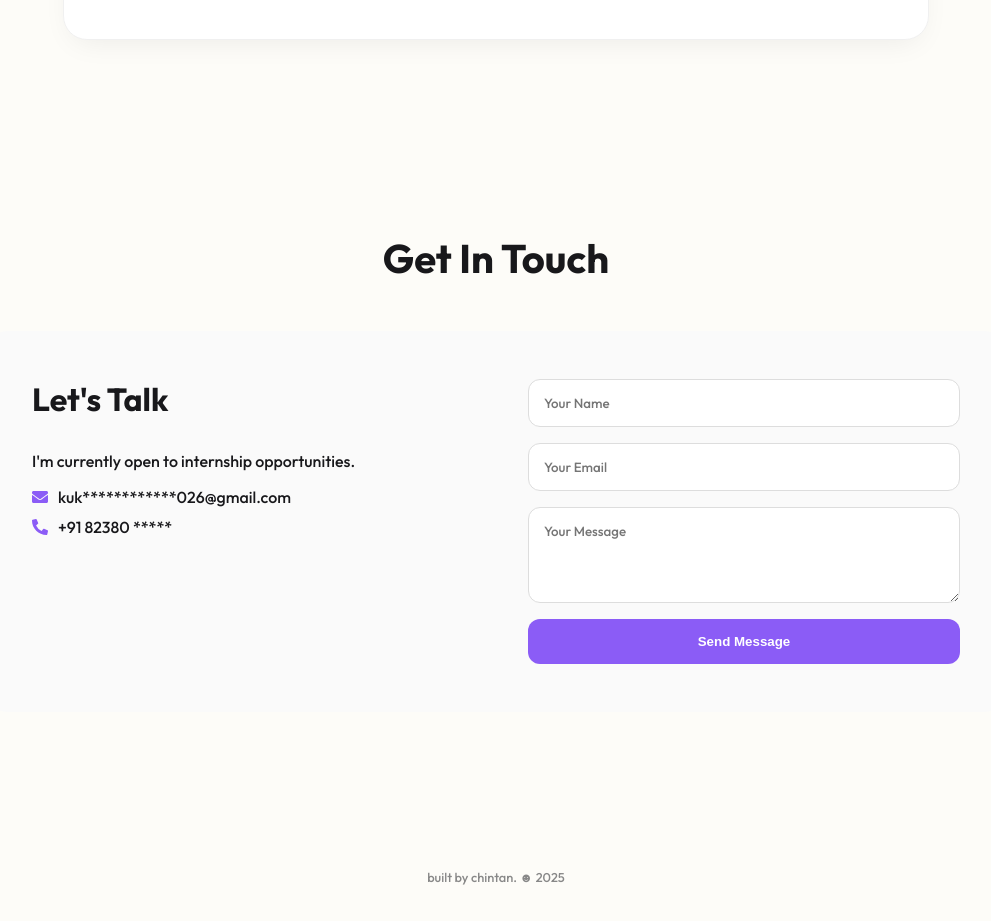
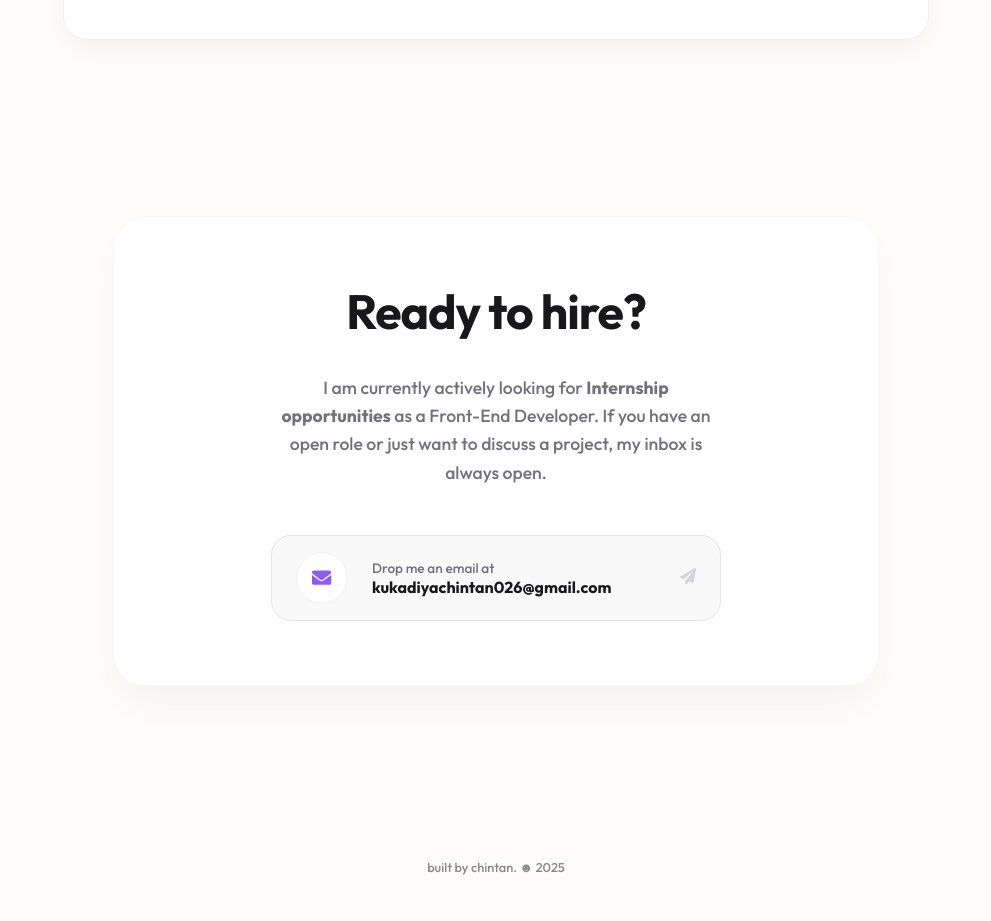
Before and after one commit to ck0xdev/ckPortfolio, a React (Vite) app: page / in a window 1280 px wide. Shown: the part 2360-3281 px from the top of the page, without its empty margins (144-1135 px from the left). Built offline with nearby package versions, Linux system fonts and the light colour scheme.

Commit message:
change contact options

```diff
--- a/src/App.css
+++ b/src/App.css
@@ -1,10 +1,10 @@
 @import url("https://fonts.googleapis.com/css2?family=Outfit:wght@300;500;700&display=swap");
 
 :root {
-  --bg-color: #fdfcf8; /* Creamy White */
-  --text-main: #18181b; /* Soft Black */
-  --text-muted: #71717a; /* Grey */
-  --accent: #8b5cf6; /* Soft Purple */
+  --bg-color: #fdfcf8;       /* Creamy White */
+  --text-main: #18181b;      /* Soft Black */
+  --text-muted: #71717a;     /* Grey */
+  --accent: #8b5cf6;         /* Soft Purple */
   --glass: rgba(255, 255, 255, 0.7);
   --shadow: 0 10px 30px -10px rgba(0, 0, 0, 0.08);
   --radius: 24px;
@@ -256,62 +256,109 @@ body {
   transform: translateY(-2px);
 }
 
-/* --- CONTACT --- */
+/* --- CONTACT SECTION (Professional Email Only) --- */
 .contact-section {
-  padding: 5rem 10%;
-
+  padding: 6rem 10%;
+  display: flex;
+  justify-content: center;
 }
 
-.contact-container {
-  display: grid;
-  grid-template-columns: 1fr 1fr;
-  gap: 4rem;
-  max-width: 1000px;
-  margin: 0 auto;
-  background: #fafafa;
-  padding: 3rem;
-  border-radius: var(--radius);
+.contact-card-centered {
+  background: white;
+  width: 100%;
+  max-width: 700px;
+  padding: 4rem 2rem;
+  border-radius: 32px;
+  text-align: center;
+  box-shadow: 0 20px 40px -10px rgba(0,0,0,0.05);
+  border: 1px solid rgba(0,0,0,0.03);
+  display: flex;
+  flex-direction: column;
+  align-items: center;
 }
 
-.contact-info h3 {
-  font-size: 2rem;
-  margin-top: 0;
+.contact-card-centered h2 {
+  font-size: 3rem;
+  margin: 0 0 1rem 0;
+  letter-spacing: -1px;
+  color: var(--text-main);
 }
 
-.contact-form {
-  display: flex;
-  flex-direction: column;
-  gap: 1rem;
+.contact-card-centered p {
+  font-size: 1.1rem;
+  color: var(--text-muted);
+  max-width: 450px;
+  margin-bottom: 3rem;
+  line-height: 1.6;
 }
 
-.contact-form input,
-.contact-form textarea {
+/* Big Email Button */
+.email-cta {
+  display: flex;
+  align-items: center;
+  gap: 1.5rem;
+  background: #f9f9fa; /* Very light grey */
+  padding: 1rem 1.5rem;
+  border-radius: 20px;
+  text-decoration: none;
+  border: 1px solid #e4e4e7;
+  transition: all 0.3s cubic-bezier(0.25, 0.8, 0.25, 1);
   width: 100%;
-  padding: 15px;
-  border: 1px solid #ddd;
-  border-radius: 12px;
-  font-family: inherit;
-  background: white;
+  max-width: 450px;
   box-sizing: border-box;
 }
 
-.btn-submit {
-  padding: 15px;
-  background: var(--accent);
-  color: white;
-  border: none;
-  border-radius: 12px;
-  font-weight: bold;
-  cursor: pointer;
+.email-cta:hover {
+  background: white;
+  border-color: var(--accent);
+  transform: translateY(-5px);
+  box-shadow: 0 10px 30px -5px rgba(139, 92, 246, 0.2); /* Purple Glow */
+}
+
+.icon-box {
+  background: white;
+  width: 50px;
+  height: 50px;
+  border-radius: 50%;
+  display: flex;
+  align-items: center;
+  justify-content: center;
+  font-size: 1.2rem;
+  color: var(--accent);
+  border: 1px solid #f0f0f0;
+}
+
+.email-text {
+  display: flex;
+  flex-direction: column;
+  text-align: left;
+  flex: 1; /* Takes up remaining space */
+}
+
+.email-text span {
+  font-size: 0.85rem;
+  color: var(--text-muted);
+}
+
+.email-text strong {
+  font-size: 1rem;
+  color: var(--text-main);
+  word-break: break-all; /* Ensures long emails don't break layout on phone */
+}
+
+.arrow-box {
+  color: #d4d4d8;
+  transition: color 0.2s;
+}
+
+.email-cta:hover .arrow-box {
+  color: var(--accent);
 }
 
 /* --- GEN Z BLOBS & NOISE --- */
 .noise-overlay {
   position: fixed;
-  top: 0;
-  left: 0;
-  width: 100%;
-  height: 100%;
+  top: 0; left: 0; width: 100%; height: 100%;
   pointer-events: none;
   z-index: 9999;
   opacity: 0.05;
@@ -326,47 +373,21 @@ body {
   opacity: 0.6;
   animation: float 8s ease-in-out infinite;
 }
-.orb-1 {
-  width: 600px;
-  height: 600px;
-  background: #ffc4d6;
-  top: -20%;
-  left: -10%;
-}
-.orb-2 {
-  width: 500px;
-  height: 500px;
-  background: #c4d6ff;
-  bottom: -10%;
-  right: -10%;
-  animation-delay: 2s;
-}
+.orb-1 { width: 600px; height: 600px; background: #ffc4d6; top: -20%; left: -10%; }
+.orb-2 { width: 500px; height: 500px; background: #c4d6ff; bottom: -10%; right: -10%; animation-delay: 2s; }
 
 @keyframes float {
-  0%,
-  100% {
-    transform: translate(0, 0);
-  }
-  50% {
-    transform: translate(30px, -30px);
-  }
+  0%, 100% { transform: translate(0, 0); }
+  50% { transform: translate(30px, -30px); }
 }
 
 /* Mobile Response */
 @media (max-width: 768px) {
-  .hero h1 {
-    font-size: 3rem;
-  }
-  .contact-container {
-    grid-template-columns: 1fr;
-    padding: 2rem;
-  }
-  .cert-card {
-    flex-direction: column;
-    text-align: center;
-  }
-  .navbar {
-    flex-direction: column;
-    gap: 1rem;
-  }
+  .hero h1 { font-size: 3rem; }
+  .contact-card-centered h2 { font-size: 2rem; }
+  .email-cta { flex-direction: column; text-align: center; padding: 1.5rem; gap: 1rem; }
+  .email-text { text-align: center; align-items: center; }
+  .arrow-box { display: none; }
+  .cert-card { flex-direction: column; text-align: center; }
+  .navbar { flex-direction: column; gap: 1rem; }
 }
--- a/src/components/Contact.jsx
+++ b/src/components/Contact.jsx
@@ -1,51 +1,39 @@
 import React from 'react';
-import { FaEnvelope, FaPhoneAlt } from 'react-icons/fa';
+import { motion } from 'framer-motion';
+import { FaEnvelope, FaPaperPlane } from 'react-icons/fa';
 
 const Contact = () => {
   return (
     <section id="contact" className="contact-section">
-      <h2 className="section-title">Get In Touch</h2>
-      <div className="contact-container">
 
-        {/* LEFT SIDE: Contact Info */}
-        <div className="contact-info">
-          <h3>Let's Talk</h3>
-          <p>I'm currently open to internship opportunities.</p>
+      <motion.div
+        className="contact-card-centered"
+        initial={{ opacity: 0, scale: 0.95 }}
+        whileInView={{ opacity: 1, scale: 1 }}
+        transition={{ duration: 0.5 }}
+        viewport={{ once: true }}
+      >
+        <h2>Ready to hire?</h2>
+        <p>
+          I am currently actively looking for <strong>Internship opportunities</strong> as a Front-End Developer.
+          If you have an open role or just want to discuss a project, my inbox is always open.
+        </p>
 
-          <div style={{ display: 'flex', alignItems: 'center', gap: '10px', marginBottom: '10px' }}>
-            <FaEnvelope style={{ color: '#8b5cf6' }}/>
-            <span>kuk************026@gmail.com</span>
+        {/* The Big Email Button */}
+        <a href="mailto:kukadiyachintan026@gmail.com" className="email-cta">
+          <div className="icon-box">
+            <FaEnvelope />
           </div>
+          <div className="email-text">
+            <span>Drop me an email at</span>
+            <strong>kukadiyachintan026@gmail.com</strong>
+          </div>
+          <div className="arrow-box">
+             <FaPaperPlane />
+          </div>
+        </a>
 
-          <div style={{ display: 'flex', alignItems: 'center', gap: '10px' }}>
-            <FaPhoneAlt style={{ color: '#8b5cf6' }}/>
-            <span>+91 82380 *****</span>
-          </div>
-        </div>
-
-        {/* RIGHT SIDE: Functional Form */}
-        <form
-          /* This link sends the data to your email via FormSubmit */
-          action="https://formsubmit.co/kuakdiyachintan026@gmail.com"
-          method="POST"
-          className="contact-form"
-        >
-          {/* Hidden Settings for FormSubmit */}
-          <input type="text" name="_honey" style={{ display: 'none' }} /> {/* Spam protection */}
-          <input type="hidden" name="_captcha" value="false" /> {/* Disable captcha for cleaner look */}
-
-          {/* IMPORTANT: Update this value to your Vercel link once deployed */}
-          <input type="hidden" name="_next" value="https://ckportfolio.vercel.app/" />
-
-          {/* Input Fields with 'name' attributes added */}
-          <input type="text" name="name" placeholder="Your Name" required />
-          <input type="email" name="email" placeholder="Your Email" required />
-          <textarea name="message" placeholder="Your Message" rows="4" required></textarea>
-
-          <button type="submit" className="btn-submit">Send Message</button>
-        </form>
-
-      </div>
+      </motion.div>
     </section>
   );
 };
```
